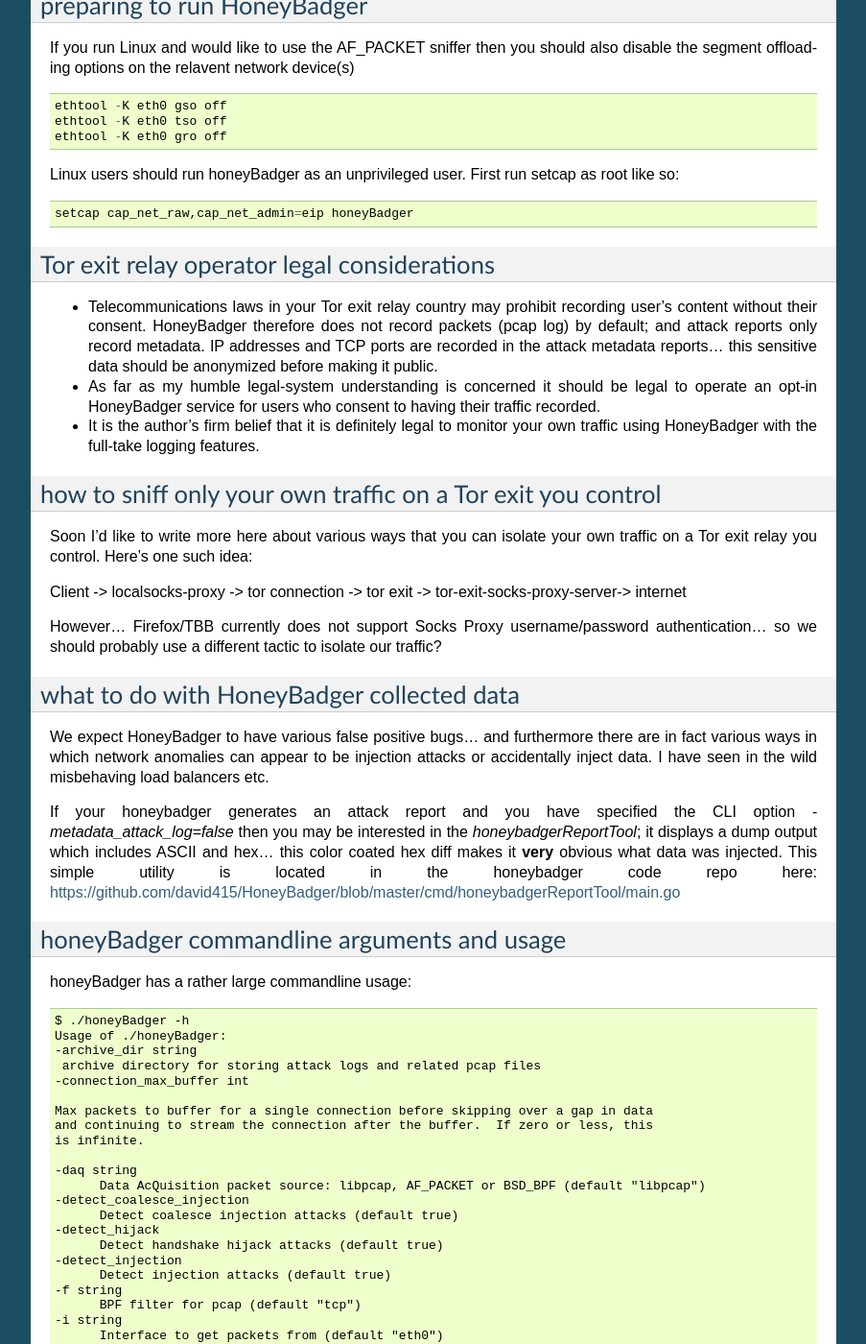
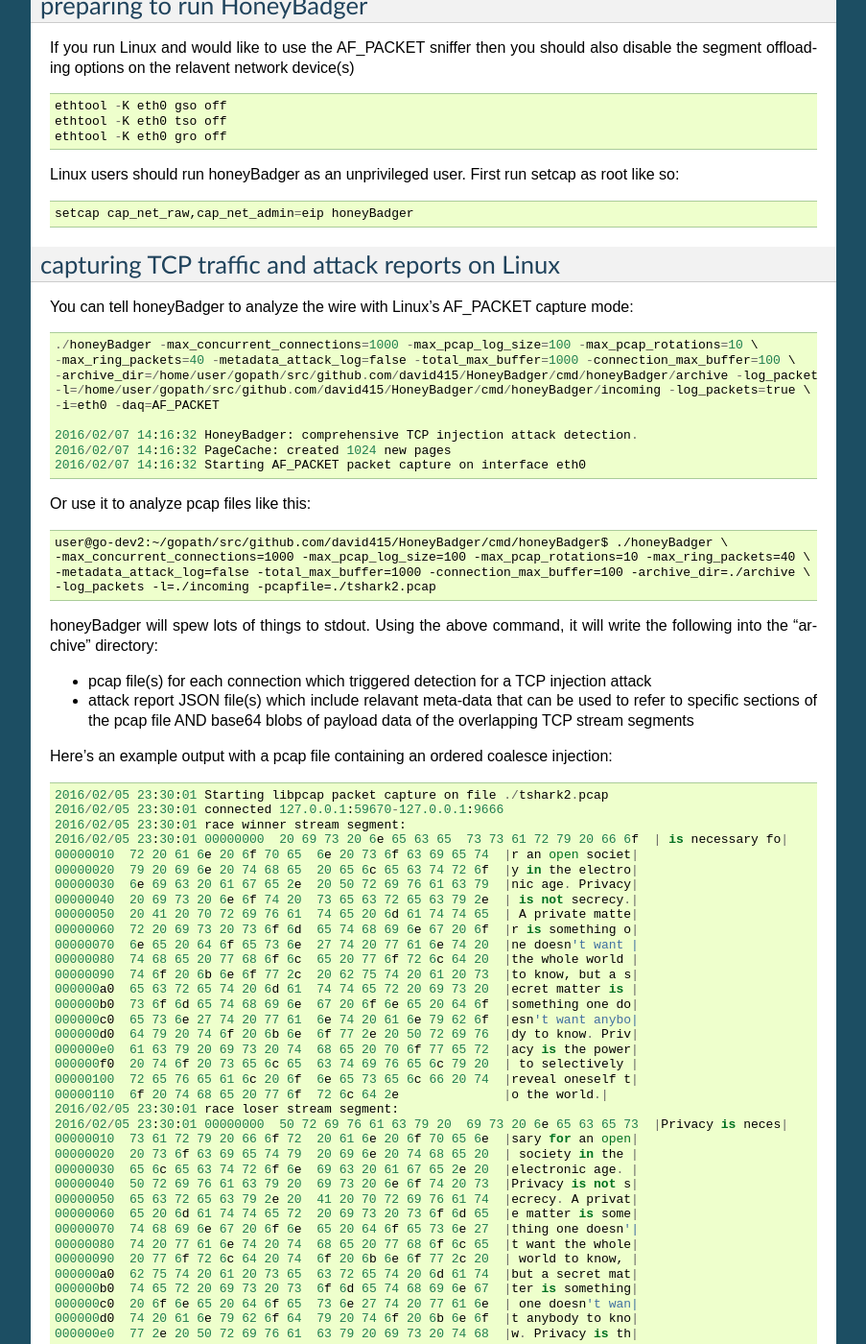
Before and after one commit to david415/HoneyBadger_docs, a Sphinx documentation site: the page built from source/index.rst, in a window 1280 px wide and 1400 px high, scrolled down 1527 px. Shown: the whole window at 96% size, without its empty margins (198-1101 px from the left). Built offline with Sphinx 7.4.7, drawn with Linux system fonts in a browser that asks for light colours; some of the changed text lies outside the part shown.

Commit message:
Add usage examples of analyzing a pcap file and display attack reports

```diff
--- a/source/index.rst
+++ b/source/index.rst
@@ -97,6 +97,92 @@
   setcap cap_net_raw,cap_net_admin=eip honeyBadger
 
 
+capturing TCP traffic and attack reports on Linux
+-------------------------------------------------
+
+You can tell honeyBadger to analyze the wire with Linux's AF_PACKET capture mode::
+
+  ./honeyBadger -max_concurrent_connections=1000 -max_pcap_log_size=100 -max_pcap_rotations=10 \
+  -max_ring_packets=40 -metadata_attack_log=false -total_max_buffer=1000 -connection_max_buffer=100 \
+  -archive_dir=/home/user/gopath/src/github.com/david415/HoneyBadger/cmd/honeyBadger/archive -log_packets \
+  -l=/home/user/gopath/src/github.com/david415/HoneyBadger/cmd/honeyBadger/incoming -log_packets=true \
+  -i=eth0 -daq=AF_PACKET
+
+  2016/02/07 14:16:32 HoneyBadger: comprehensive TCP injection attack detection.
+  2016/02/07 14:16:32 PageCache: created 1024 new pages
+  2016/02/07 14:16:32 Starting AF_PACKET packet capture on interface eth0
+
+
+Or use it to analyze pcap files like this::
+
+  user@go-dev2:~/gopath/src/github.com/david415/HoneyBadger/cmd/honeyBadger$ ./honeyBadger \
+  -max_concurrent_connections=1000 -max_pcap_log_size=100 -max_pcap_rotations=10 -max_ring_packets=40 \
+  -metadata_attack_log=false -total_max_buffer=1000 -connection_max_buffer=100 -archive_dir=./archive \
+  -log_packets -l=./incoming -pcapfile=./tshark2.pcap
+
+
+honeyBadger will spew lots of things to stdout. Using the above command,
+it will write the following into the "archive" directory:
+
+- pcap file(s) for each connection which triggered detection for a TCP injection attack
+
+- attack report JSON file(s) which include relavant meta-data that can be used to refer
+  to specific sections of the pcap file AND base64 blobs of payload data of the overlapping
+  TCP stream segments
+
+
+Here's an example output with a pcap file containing an ordered coalesce injection::
+
+  2016/02/05 23:30:01 Starting libpcap packet capture on file ./tshark2.pcap
+  2016/02/05 23:30:01 connected 127.0.0.1:59670-127.0.0.1:9666
+  2016/02/05 23:30:01 race winner stream segment:
+  2016/02/05 23:30:01 00000000  20 69 73 20 6e 65 63 65  73 73 61 72 79 20 66 6f  | is necessary fo|
+  00000010  72 20 61 6e 20 6f 70 65  6e 20 73 6f 63 69 65 74  |r an open societ|
+  00000020  79 20 69 6e 20 74 68 65  20 65 6c 65 63 74 72 6f  |y in the electro|
+  00000030  6e 69 63 20 61 67 65 2e  20 50 72 69 76 61 63 79  |nic age. Privacy|
+  00000040  20 69 73 20 6e 6f 74 20  73 65 63 72 65 63 79 2e  | is not secrecy.|
+  00000050  20 41 20 70 72 69 76 61  74 65 20 6d 61 74 74 65  | A private matte|
+  00000060  72 20 69 73 20 73 6f 6d  65 74 68 69 6e 67 20 6f  |r is something o|
+  00000070  6e 65 20 64 6f 65 73 6e  27 74 20 77 61 6e 74 20  |ne doesn't want |
+  00000080  74 68 65 20 77 68 6f 6c  65 20 77 6f 72 6c 64 20  |the whole world |
+  00000090  74 6f 20 6b 6e 6f 77 2c  20 62 75 74 20 61 20 73  |to know, but a s|
+  000000a0  65 63 72 65 74 20 6d 61  74 74 65 72 20 69 73 20  |ecret matter is |
+  000000b0  73 6f 6d 65 74 68 69 6e  67 20 6f 6e 65 20 64 6f  |something one do|
+  000000c0  65 73 6e 27 74 20 77 61  6e 74 20 61 6e 79 62 6f  |esn't want anybo|
+  000000d0  64 79 20 74 6f 20 6b 6e  6f 77 2e 20 50 72 69 76  |dy to know. Priv|
+  000000e0  61 63 79 20 69 73 20 74  68 65 20 70 6f 77 65 72  |acy is the power|
+  000000f0  20 74 6f 20 73 65 6c 65  63 74 69 76 65 6c 79 20  | to selectively |
+  00000100  72 65 76 65 61 6c 20 6f  6e 65 73 65 6c 66 20 74  |reveal oneself t|
+  00000110  6f 20 74 68 65 20 77 6f  72 6c 64 2e              |o the world.|
+  2016/02/05 23:30:01 race loser stream segment:
+  2016/02/05 23:30:01 00000000  50 72 69 76 61 63 79 20  69 73 20 6e 65 63 65 73  |Privacy is neces|
+  00000010  73 61 72 79 20 66 6f 72  20 61 6e 20 6f 70 65 6e  |sary for an open|
+  00000020  20 73 6f 63 69 65 74 79  20 69 6e 20 74 68 65 20  | society in the |
+  00000030  65 6c 65 63 74 72 6f 6e  69 63 20 61 67 65 2e 20  |electronic age. |
+  00000040  50 72 69 76 61 63 79 20  69 73 20 6e 6f 74 20 73  |Privacy is not s|
+  00000050  65 63 72 65 63 79 2e 20  41 20 70 72 69 76 61 74  |ecrecy. A privat|
+  00000060  65 20 6d 61 74 74 65 72  20 69 73 20 73 6f 6d 65  |e matter is some|
+  00000070  74 68 69 6e 67 20 6f 6e  65 20 64 6f 65 73 6e 27  |thing one doesn'|
+  00000080  74 20 77 61 6e 74 20 74  68 65 20 77 68 6f 6c 65  |t want the whole|
+  00000090  20 77 6f 72 6c 64 20 74  6f 20 6b 6e 6f 77 2c 20  | world to know, |
+  000000a0  62 75 74 20 61 20 73 65  63 72 65 74 20 6d 61 74  |but a secret mat|
+  000000b0  74 65 72 20 69 73 20 73  6f 6d 65 74 68 69 6e 67  |ter is something|
+  000000c0  20 6f 6e 65 20 64 6f 65  73 6e 27 74 20 77 61 6e  | one doesn't wan|
+  000000d0  74 20 61 6e 79 62 6f 64  79 20 74 6f 20 6b 6e 6f  |t anybody to kno|
+  000000e0  77 2e 20 50 72 69 76 61  63 79 20 69 73 20 74 68  |w. Privacy is th|
+  000000f0  65 20 70 6f 77 65 72 20  74 6f 20 73 65 6c 65 63  |e power to selec|
+  00000100  74 69 76 65 6c 79 20 72  65 76 65 61 6c 20 6f 6e  |tively reveal on|
+  00000110  65 73 65 6c 66 20 74 6f  20 74 68 65              |eself to the|
+  2016/02/05 23:30:01 detected an ordered coalesce injection
+  2016/02/05 23:30:01 FIN-WAIT-1: non-ACK packet received.
+  2016/02/05 23:30:01 ReadPacketData got EOF
+  2016/02/05 23:30:01 Close()
+  2016/02/05 23:30:01 1 connection(s) closed.
+  2016/02/05 23:30:01 Supervisor.Stopped()
+  2016/02/05 23:30:01 graceful shutdown: packet-source stopped
+
+
+
 Tor exit relay operator legal considerations
 --------------------------------------------
 
@@ -107,22 +193,33 @@
 - It is the author's firm belief that it is definitely legal to monitor your own traffic using HoneyBadger with the full-take logging features.
 
 
-how to sniff only your own traffic on a Tor exit you control
-------------------------------------------------------------
-
-Soon I'd like to write more here about various ways that you can isolate your own traffic on a Tor exit relay you control. Here's one such idea:
-
-Client -> localsocks-proxy -> tor connection -> tor exit -> tor-exit-socks-proxy-server-> internet
-
-However... Firefox/TBB currently does not support Socks Proxy username/password authentication... so we should probably use a different tactic to isolate our traffic?
-
-
 what to do with HoneyBadger collected data
 ------------------------------------------
 
-We expect HoneyBadger to have various false positive bugs... and furthermore there are in fact various ways in which network anomalies can appear to be injection attacks or accidentally inject data. I have seen in the wild misbehaving load balancers etc.
+If your honeybadger generates an attack report and you have specified the CLI option `-metadata_attack_log=false` then you may be interested in the `honeybadgerReportTool`; it displays a dump output which includes ASCII and hex... this hex diff makes it **very** obvious what data was injected. This simple utility is located in the honeybadger code repo here: https://github.com/david415/HoneyBadger/blob/master/cmd/honeybadgerReportTool/main.go
 
-If your honeybadger generates an attack report and you have specified the CLI option `-metadata_attack_log=false` then you may be interested in the `honeybadgerReportTool`; it displays a dump output which includes ASCII and hex... this color coated hex diff makes it **very** obvious what data was injected. This simple utility is located in the honeybadger code repo here: https://github.com/david415/HoneyBadger/blob/master/cmd/honeybadgerReportTool/main.go
+Here's an example run::
+
+  $ ./honeybadgerReportTool ../honeyBadger/archive/127.0.0.1:9666-127.0.0.1:59763.attackreport.json
+  attack report: ../honeyBadger/archive/127.0.0.1:9666-127.0.0.1:59763.attackreport.json
+  Event Type: ordered coalesce 2
+  Flow: 127.0.0.1:9666-127.0.0.1:59763
+  Time: 2016-02-07 10:09:49.2487 +0000 UTC
+  Packet Number: 0
+  HijackSeq: 0 HijackAck: 0
+  Start: 1427250824 End: 1427250870
+  Base Sequence: 1427250814
+
+  Overlapping portion of reassembled TCP Stream:
+  00000000  50 72 69 76 61 63 79 20  69 73 20 6e 65 63 65 73  |Privacy is neces|
+  00000010  73 61 72 79 20 66 6f 72  20 61 6e 20 6f 70 65 6e  |sary for an open|
+  00000020  20 73 6f 63 69 65 74 79  20 69 6e 20 74 68        | society in th|
+
+  Injection packet whose contents did not coalesce into the TCP Stream:
+  00000000  37 0a 36 0a 35 0a 35 34  0a 34 0a 34 0a 34 0a 36  |7.6.5.54.4.4.4.6|
+  00000010  0a 34 36 33 32 36 33 34  0a 36 33 34 36 34 0a 33  |.4632634.63464.3|
+  00000020  36 0a 34 33 36 0a 34 33  36 0a 34 33 36 0a        |6.436.436.436.|
+
 
 
 honeyBadger commandline arguments and usage
```
Also changed, not shown: other parts of source/index.rst (+1 -1 lines).
